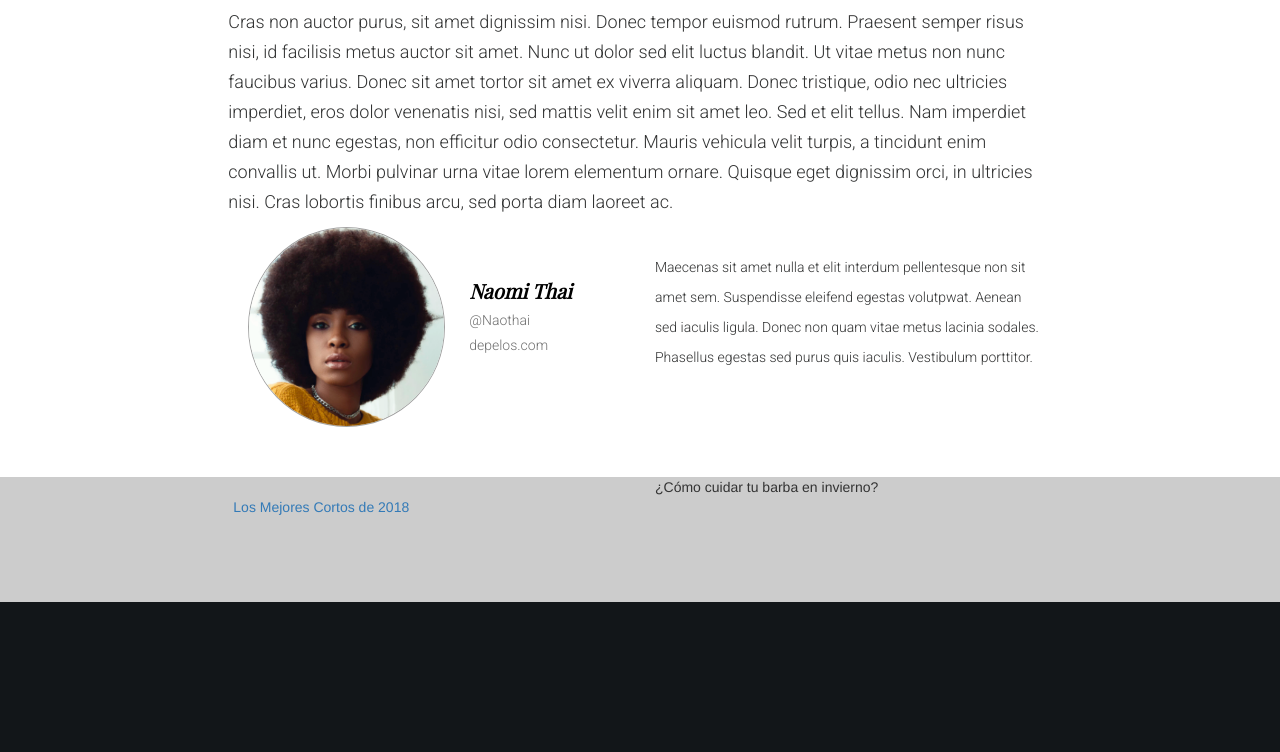
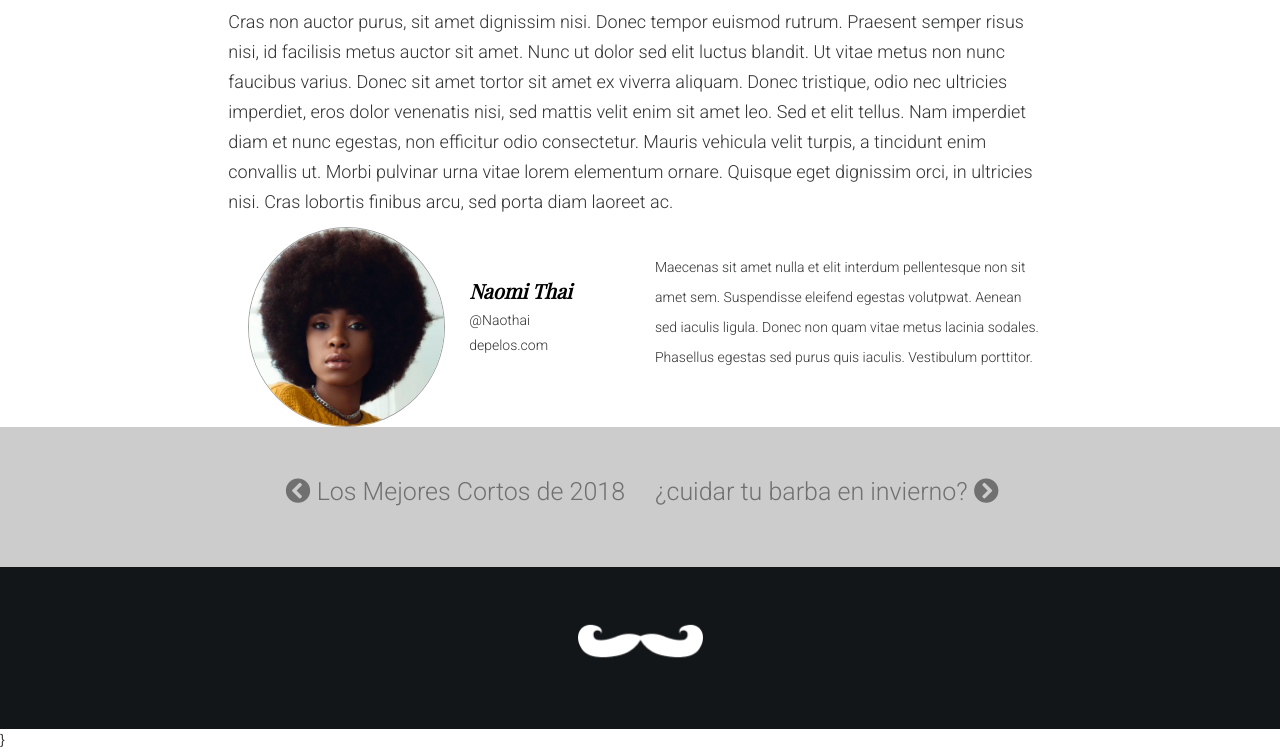
Before and after one commit to Fbaldassare/Desafio-latam-30102019, a plain HTML site: page index.html in a window 1280 px wide. Shown: the part 1635-2387 px from the top of the page. Drawn offline with nearby package versions, Linux system fonts and the light colour scheme; a web font is replaced by a local one.

Commit message:
armado footer

```diff
--- a/assets/css/style.css
+++ b/assets/css/style.css
@@ -23,6 +23,13 @@ p{
     line-height: 30px;
 
 }
+a:hover{
+    text-decoration: none;
+}
+.text-center{
+    text-align: center;
+}
+
 
 /* Backgroun img*/
 #background-img{
@@ -75,12 +82,26 @@ p{
     color: white;
 }
 /* more pages */
-.container__more-pages_height{
-    height:125px;
+
+.container__more-pages_right p{
+    font-size: 25px;
+    padding-top: 50px;
+    padding-bottom: 50px;
+    color: #707070;
 }
-.contact{
-    height: 250px;
+.container__more-pages_left p{
+    font-size: 25px;
+    padding-top: 50px;
+    padding-bottom: 50px;
+    text-align: right;
     color: #707070;
+}
+
+.container__more-pages_left p:hover{
+    color: #121619;
+}
+.container__more-pages_right p:hover{
+    color: #121619;
 }
 
 .contact__img img{
@@ -88,9 +109,11 @@ p{
     border-radius: 50%;
     height: 200px;
 }
+
 .contact__case_img{
     padding: 50px 0 50px 25px;
 }
+
 .contact__case-tittle{
     font-family: 'Playfair Display';
     font-style: italic;
@@ -125,6 +148,10 @@ p{
 
 /* footer */
 footer{
-    height: 150px;
     color: #121619
 }
+
+.logo_padding p{
+    padding-bottom: 50px;
+    padding-top: 50px;
+}
--- a/index.html
+++ b/index.html
@@ -26,7 +26,6 @@
     <!-- font awesome -->
     <link rel="stylesheet" href="https://use.fontawesome.com/releases/v5.4.2/css/all.css" integrity="sha384-/rXc/GQVaYpyDdyxK+ecHPVYJSN9bmVFBvjA/9eOB+pb3F2w2N6fc5qB9Ew5yIns"
         crossorigin="anonymous">
-
 
 </head>
 <header>
@@ -63,7 +62,7 @@
         <h1>5 formas de cuidar<br>tu corte de cabello</h1>
     </div>
     <div class="container col-md-8 col-md-offset-2 color-jet">
-        <h4>12 de abril de 2018</h4>
+        <h4> <i class="far fa-calendar-alt"></i> 12 de abril de 2018</h4>
         <p>Lorem ipsum dolor sit amet, consectetur adipiscing elit. Suspendisse varius ac mauris vitae convallis.
             Mauris egestas urna iaculis augue posuere, vehicula maximus orci vulputate. Integer ex enim, dignissim
             convallis elit tristique, scelerisque vehicula neque. Cras interdum risus malesuada mauris auctor, in
@@ -131,26 +130,28 @@
         </div>
     </div>
     <div class="row color-nickel-light_background">
-        <div class="container container col-md-8 col-md-offset-2 container__more-pages_height">
+
         <!-- artículos siguientes -->
         <div class="col-md-6">
-                <a>
-                    <div class="button">
-                        <img src="" alt="" class="class">
+            <a href="#" class="container__more-pages_left">
+                <p><i class="fas fa-chevron-circle-left"></i>
+                    Los Mejores Cortos de 2018</p>
+            </a>
+
         </div>
-
-                    Los Mejores Cortos de 2018
+        <div class="col-md-6">
+            <a href="#" class="container__more-pages_right">
+                <p>¿cuidar tu barba en invierno? <i class="fas fa-chevron-circle-right"></i></p>
             </a>
         </div>
-            <div class="col-md-6">
-                ¿Cómo cuidar tu barba en invierno?
     </div>
-        </div><!-- / artículos siguientes -->
+    <footer class="row navbar-inverse ">
+        <div class="container text-center logo_padding">
+            <p><img src="assets/img/logo.png" width="125px" alt=""></p>
         </div>
         </div>
-    <footer class="navbar-inverse">
-        <div class="row"></div>
     </footer>
-</body>
+</body>}
+
 
 </html>
```
Lines whose indentation alone changed are shown as unchanged.
